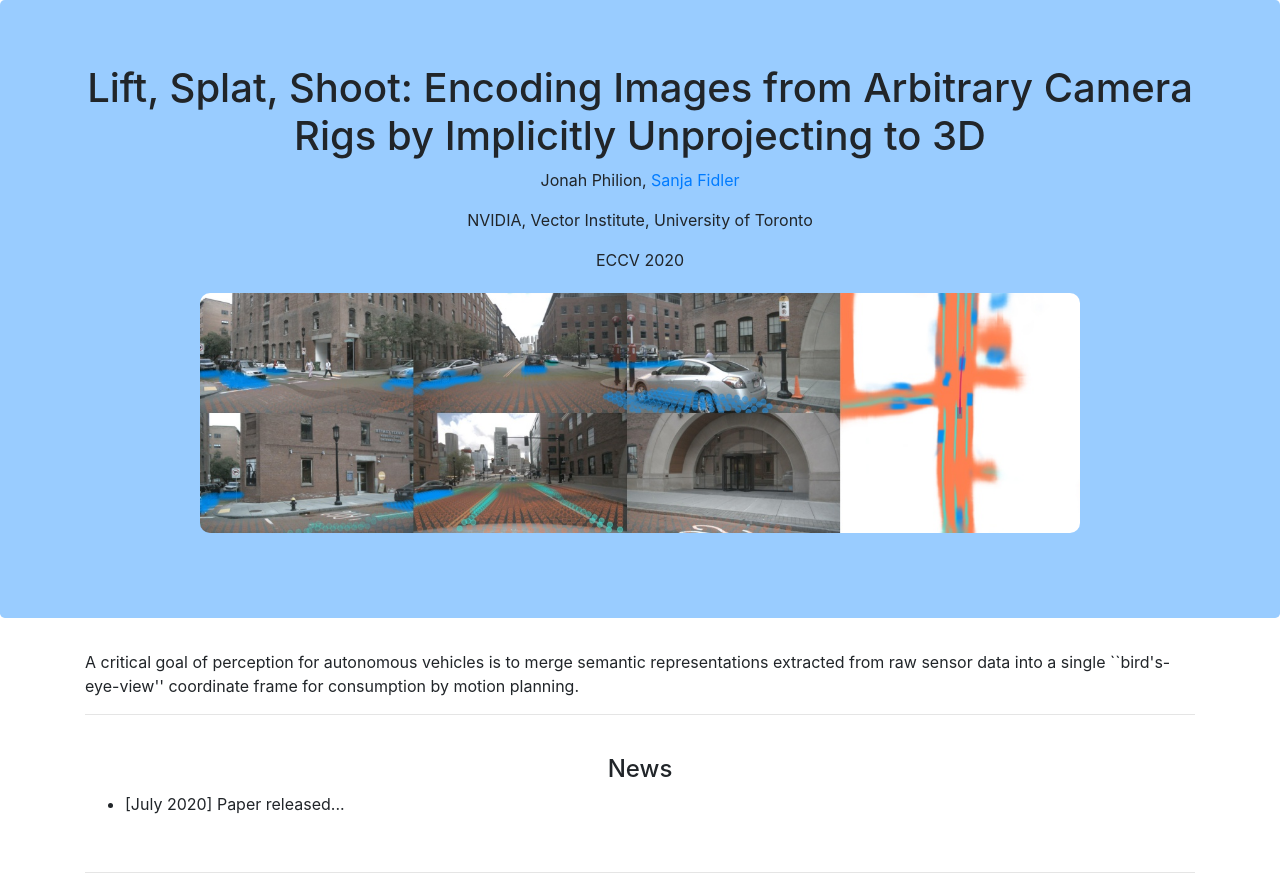
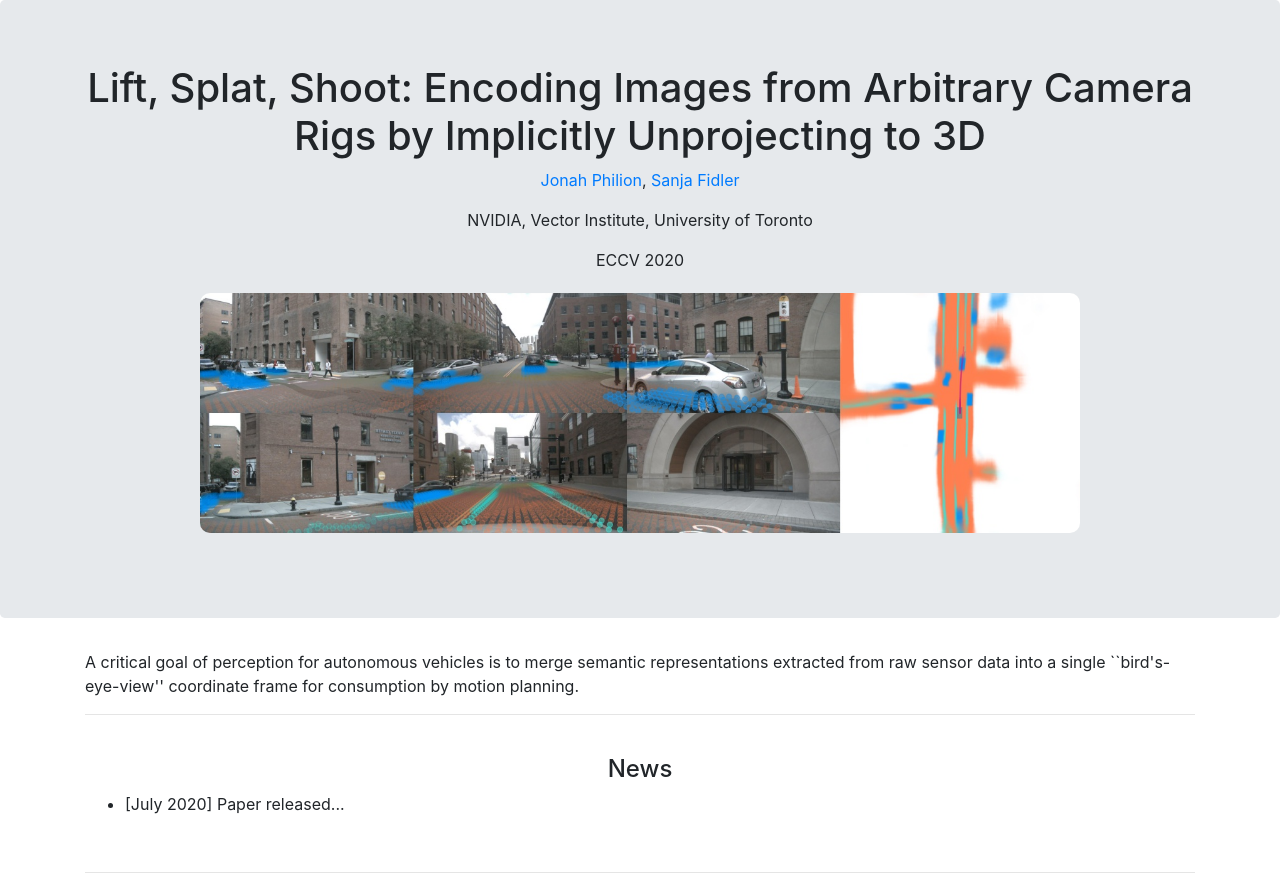
Before and after one commit to nv-tlabs/lift-splat-shoot, a plain HTML site: page index.html in a window 1280 px wide. Drawn offline with nearby package versions, Linux system fonts and the light colour scheme.

Commit message:
fix color

```diff
--- a/index.html
+++ b/index.html
@@ -27,10 +27,10 @@
   <body>
 
     <!-- header -->
-    <div class='jumbotron' style="background-color:#99ccff">
+    <div class='jumbotron' style="background-color:#e6e9ec">
     <div class="container">
     <h1 class="text-center">Lift, Splat, Shoot: Encoding Images from Arbitrary Camera Rigs by Implicitly Unprojecting to 3D</h1>
-    <p class='text-center'>Jonah Philion, <a href="http://www.cs.toronto.edu/~fidler/" target="_blank">Sanja Fidler</a></p>
+    <p class='text-center'><a href="https://scholar.google.com/citations?user=VVIAoY0AAAAJ&hl=en" target="_blank">Jonah Philion</a>, <a href="http://www.cs.toronto.edu/~fidler/" target="_blank">Sanja Fidler</a></p>
     <p class='text-center'>NVIDIA, Vector Institute, University of Toronto</p>
     <p class='text-center'>ECCV 2020</p>
     <p class='text-center'><img src='imgs/hook.jpg' class='img-fluid' style='height:250px; border-radius:15px; padding:5px'></p>
```
